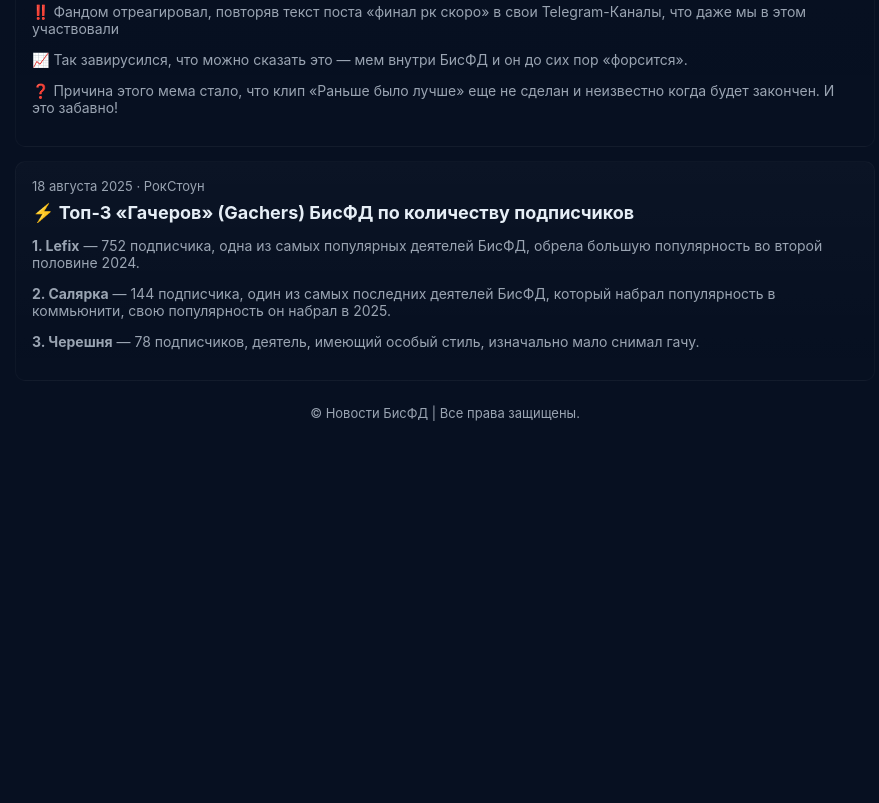
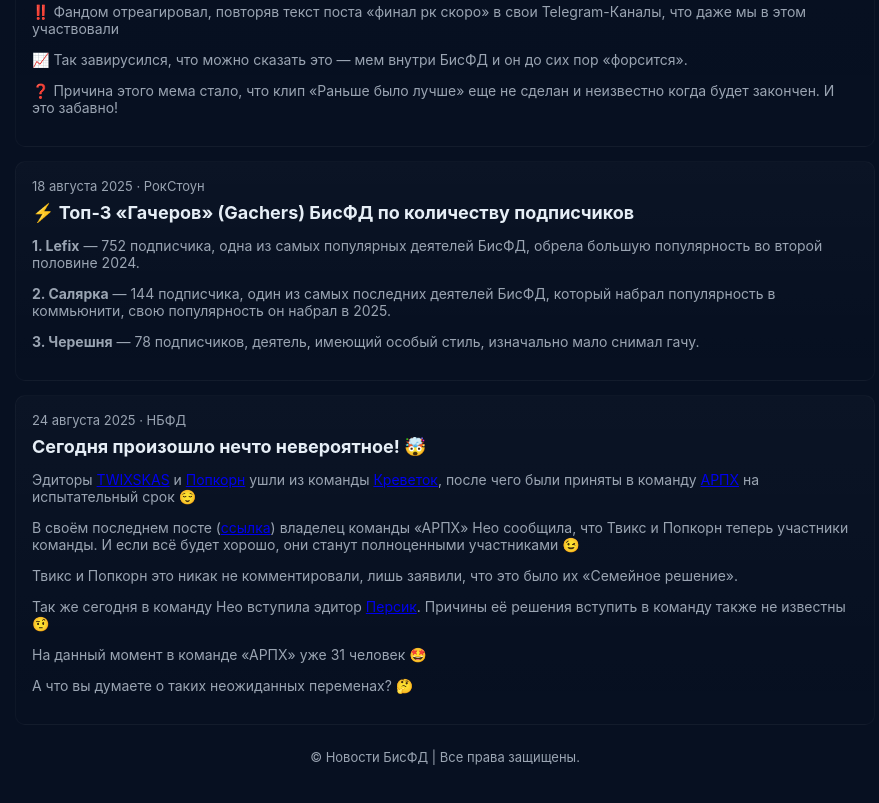
Before and after one commit to bisfd/news, a plain HTML site: page index.html in a window 1280 px wide. Shown: the part 692-1495 px from the top of the page, without its empty margins (195-1074 px from the left). Before the commit the page ends 1161 px from the top, so only its background shows below. Drawn offline with Linux system fonts and the light colour scheme.

Commit message:
Update index.html

```diff
--- a/index.html
+++ b/index.html
@@ -57,6 +57,43 @@
 
   <p class="excerpt"><strong>3. Черешня</strong> — 78 подписчиков, деятель, имеющий особый стиль, изначально мало снимал гачу.</p>
 </article>
+<article class="card" data-title="editors-move" data-date="2025-08-24" data-author="НБФД">
+  <div class="meta">24 августа 2025 · НБФД</div>
+  <h2 class="title">Сегодня произошло нечто невероятное! 🤯</h2>
+
+  <p class="excerpt">
+    Эдиторы <a href="https://t.me/TW1XSKAS" target="_blank">TWIXSKAS</a> и
+    <a href="https://t.me/infoposrPopCorn" target="_blank">Попкорн</a> ушли из команды
+    <a href="https://t.me/krewetachki" target="_blank">Креветок</a>,
+    после чего были приняты в команду
+    <a href="https://t.me/ARPXTEAM" target="_blank">АРПХ</a> на испытательный срок 😌
+  </p>
+
+  <p class="excerpt">
+    В своём последнем посте
+    (<a href="https://t.me/ARPXTEAM/90" target="_blank">ссылка</a>)
+    владелец команды «АРПХ» Нео сообщила, что Твикс и Попкорн теперь участники команды.
+    И если всё будет хорошо, они станут полноценными участниками 😉
+  </p>
+
+  <p class="excerpt">
+    Твикс и Попкорн это никак не комментировали, лишь заявили, что это было их «Семейное решение».
+  </p>
+
+  <p class="excerpt">
+    Так же сегодня в команду Нео вступила эдитор
+    <a href="https://t.me/peach_wicsur" target="_blank">Персик</a>.
+    Причины её решения вступить в команду также не известны 🤨
+  </p>
+
+  <p class="excerpt">
+    На данный момент в команде «АРПХ» уже 31 человек 🤩
+  </p>
+
+  <p class="excerpt">
+    А что вы думаете о таких неожиданных переменах? 🤔
+  </p>
+</article>
 
       </section>
     </main>
```
